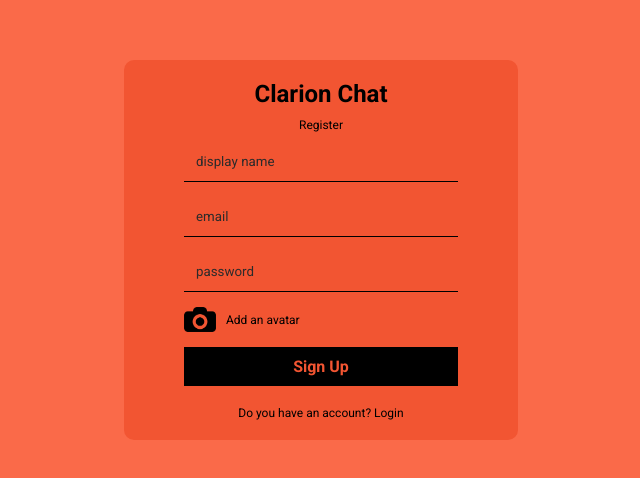
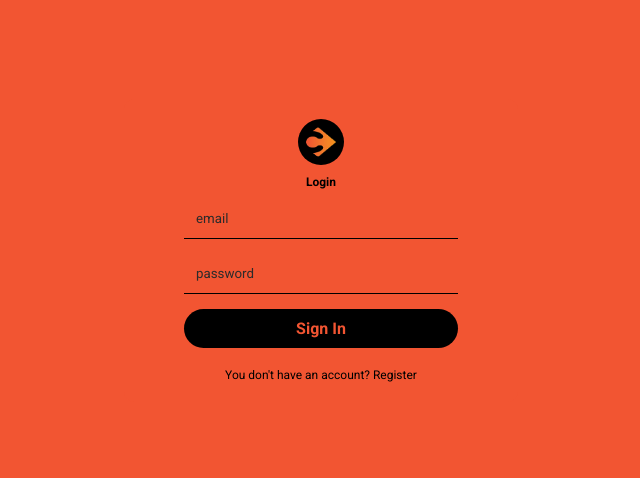
Before and after one commit to Manikandan1818/clarionchat, a React (Create React App) app: page / in a window 1280 px wide. Shown: the part 150-628 px from the top of the page, without its empty margins (319-959 px from the left). Built offline with nearby package versions, Linux system fonts and the light colour scheme.

Commit message:
login page created!

```diff
--- a/src/App.js
+++ b/src/App.js
@@ -1,11 +1,11 @@
 import "./style.scss";
-
+import Login from "./pages/Login";
 import Register from "./pages/Register";
 
 function App() {
   return (
     <div>
-      <Register />
+      <Login />
     </div>
   );
 }
--- a/src/pages/Login.jsx
+++ b/src/pages/Login.jsx
@@ -1,7 +1,21 @@
 import React from "react";
+import clarion from "../assets/clarion.png";
 
 const Login = () => {
-  return <div>Login</div>;
+  return (
+    <div className="formContainer">
+      <div className="formWrapper">
+        <img className="logo" src={clarion} alt="" />
+        <span className="title">Login</span>
+        <form>
+          <input type="email" placeholder="email" />
+          <input type="password" placeholder="password" />
+          <button>Sign In</button>
+        </form>
+        <p>You don't have an account? Register</p>
+      </div>
+    </div>
+  );
 };
 
 export default Login;
--- a/src/pages/Register.jsx
+++ b/src/pages/Register.jsx
@@ -1,11 +1,12 @@
 import React from "react";
+import clarion from "../assets/clarion.png";
 import Avatar from "../assets/camera-icon.png";
 
 const Register = () => {
   return (
     <div className="formContainer">
       <div className="formWrapper">
-        <span className="logo">Clarion Chat</span>
+        <img className="logo" src={clarion} alt="" />
         <span className="title">Register</span>
         <form>
           <input type="text" placeholder="display name" />
--- a/src/style.scss
+++ b/src/style.scss
@@ -1,5 +1,5 @@
 .formContainer {
-  background-color: #fa6a49;
+  background-color: #f25532;
   height: 100vh;
   display: flex;
   align-items: center;
@@ -15,13 +15,16 @@
     gap: 10px;
 
     .logo {
-      color: #000;
-      font-weight: bold;
-      font-size: 24px;
+      background-color: #000;
+      height: 30px;
+      width: 30px;
+      border-radius: 50%;
+      padding: 8px;
     }
     .title {
       font-size: 12px;
-      color: 2c2b2b;
+      font-weight: 600;
+      color: #000000;
     }
 
     form {
@@ -57,6 +60,7 @@
         font-size: 16px;
         border: none;
         font-weight: bold;
+        border-radius: 30px;
         cursor: pointer;
       }
     }
```
Also changed, not shown: src/assets/clarion.png (added), src/assets/logo.jpg (deleted).
